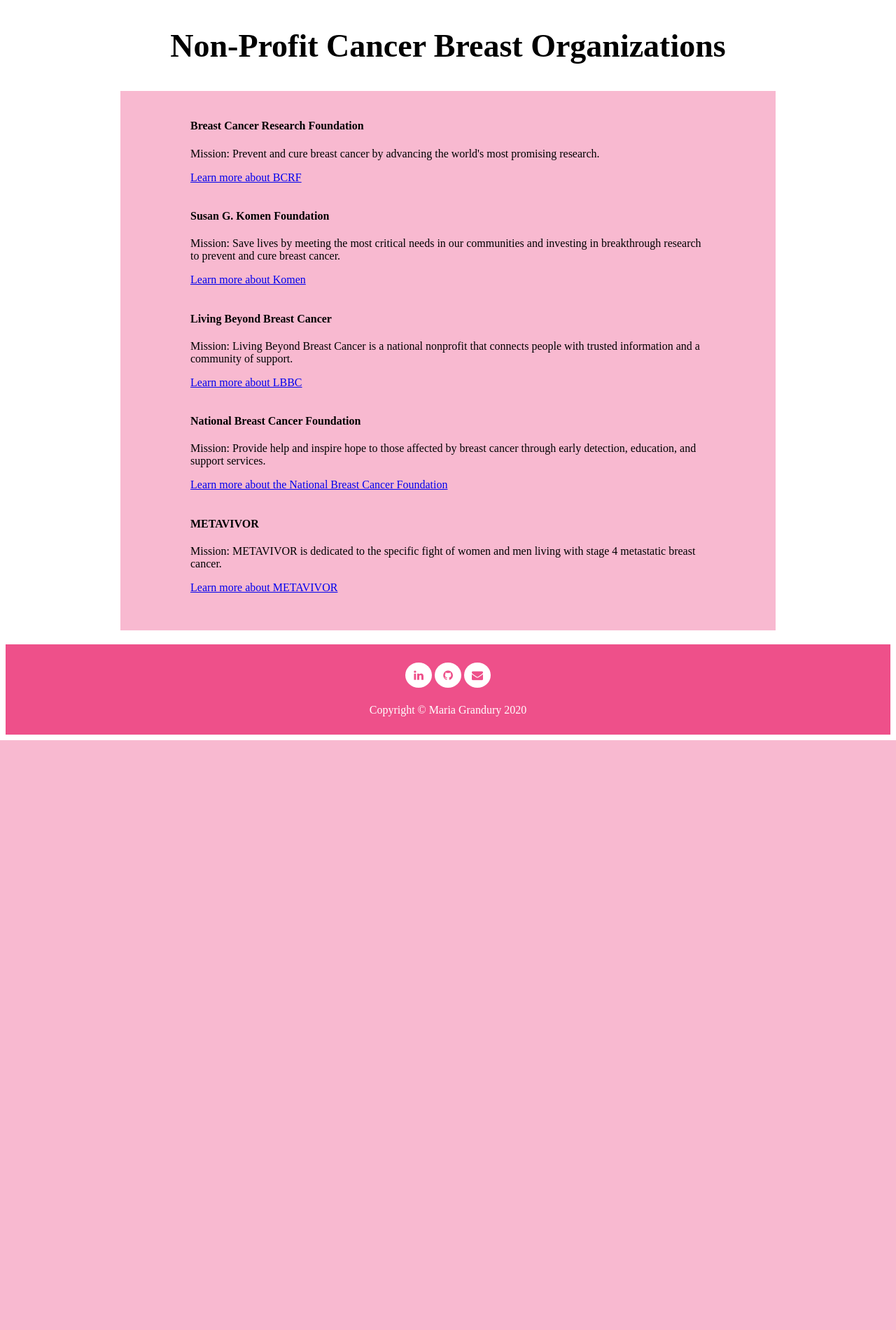
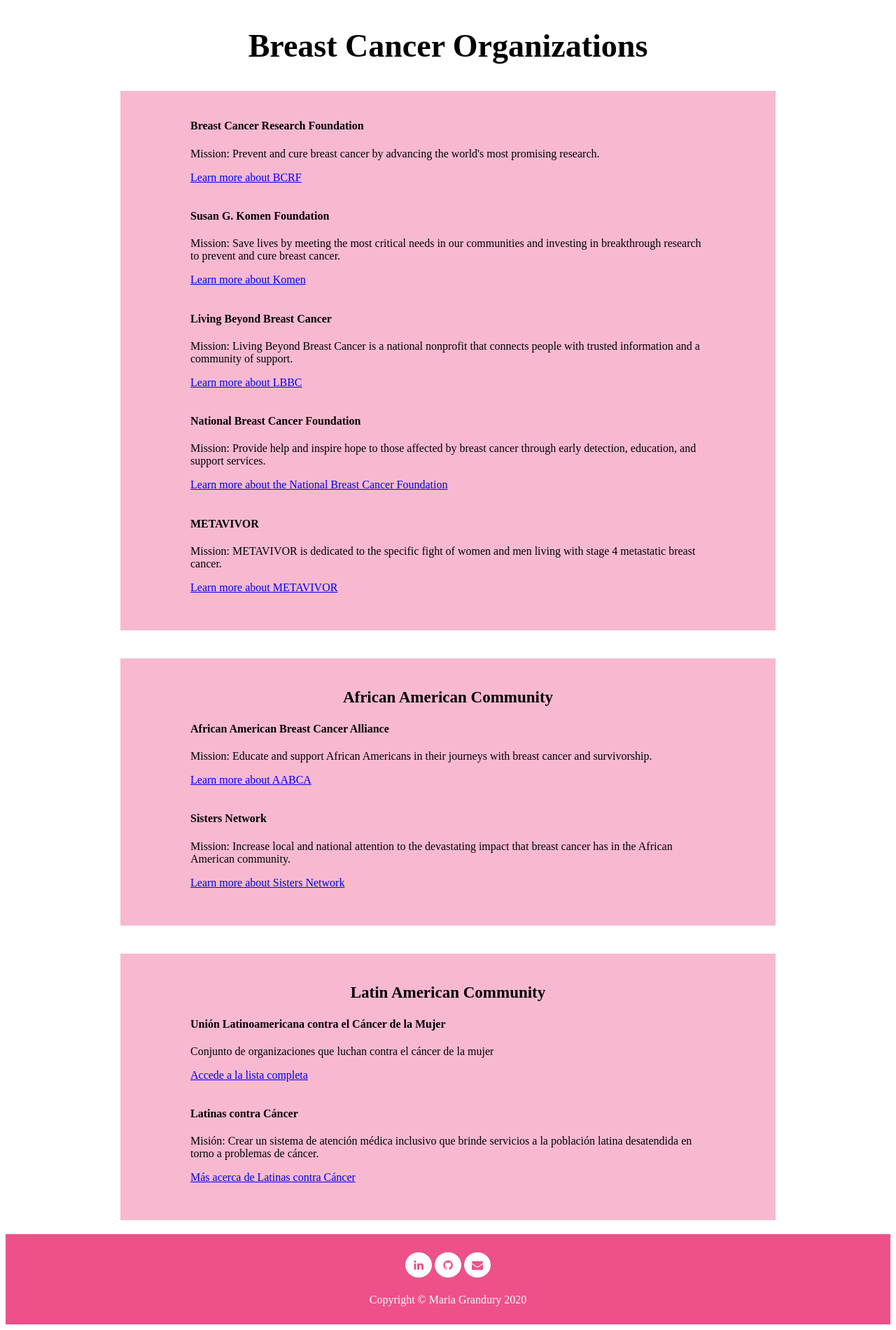
Before and after one commit to magrandury/pink-smile, a Flask app: page /organizations in a window 1280 px wide. Shown: the part 282-2183 px from the top of the page at 70% size. Before the commit the page ends 1340 px from the top, so only its background shows below. Run offline with Flask 2, Linux system fonts and the light colour scheme.

Commit message:
Add 4 breast cancer organizations - African and Latin American communities

```diff
--- a/templates/organizations.html
+++ b/templates/organizations.html
@@ -7,9 +7,9 @@
     {% extends "base.html" %}
     {% block content %}
 
-    <h2>Non-Profit Cancer Breast Organizations</h2>
+    <h2>Breast Cancer Organizations</h2>
 
-    <div id="org" class="row">
+    <div class="row">
       <div class="card">
         <h4>Breast Cancer Research Foundation</h4>
         <p>Mission: Prevent and cure breast cancer by advancing the world's most promising research.</p>
@@ -31,7 +31,35 @@
         <p>Mission: METAVIVOR is dedicated to the specific fight of women and men living with stage 4 metastatic breast cancer.</p>
         <p style="padding-bottom: 16px"><a href="http://www.metavivor.org/">Learn more about METAVIVOR</a></p>
       </div>
+    </div>
 
+    <div class="row">
+      <div class="card">
+        <h3 style="text-align: center;">African American Community</h3>
+
+        <h4>African American Breast Cancer Alliance</h4>
+        <p>Mission: Educate and support African Americans in their journeys with breast cancer and survivorship.</p>
+        <p style="padding-bottom: 16px"><a href="https://aabcainc.org/">Learn more about AABCA</a></p>
+
+        <h4>Sisters Network</h4>
+        <p>Mission: Increase local and national attention to the devastating impact that breast cancer has in the African American community.</p>
+        <p style="padding-bottom: 16px"><a href="http://www.sistersnetworkinc.org/">Learn more about Sisters Network</a></p>
+
+      </div>
+    </div>
+
+    <div class="row">
+      <div class="card">
+        <h3 style="text-align: center;">Latin American Community</h3>
+
+        <h4>Unión Latinoamericana contra el Cáncer de la Mujer</h4>
+        <p>Conjunto de organizaciones que luchan contra el cáncer de la mujer</p>
+        <p style="padding-bottom: 16px"><a href="https://www.ulaccam.org/organizaciones">Accede a la lista completa</a></p>
+
+        <h4>Latinas contra Cáncer</h4>
+        <p>Misión: Crear un sistema de atención médica inclusivo que brinde servicios a la población latina desatendida en torno a problemas de cáncer.</p>
+        <p style="padding-bottom: 16px"><a href="https://latinascontracancer.org/">Más acerca de Latinas contra Cáncer</a></p>
+      </div>
     </div>
 
     {% endblock %}
```
